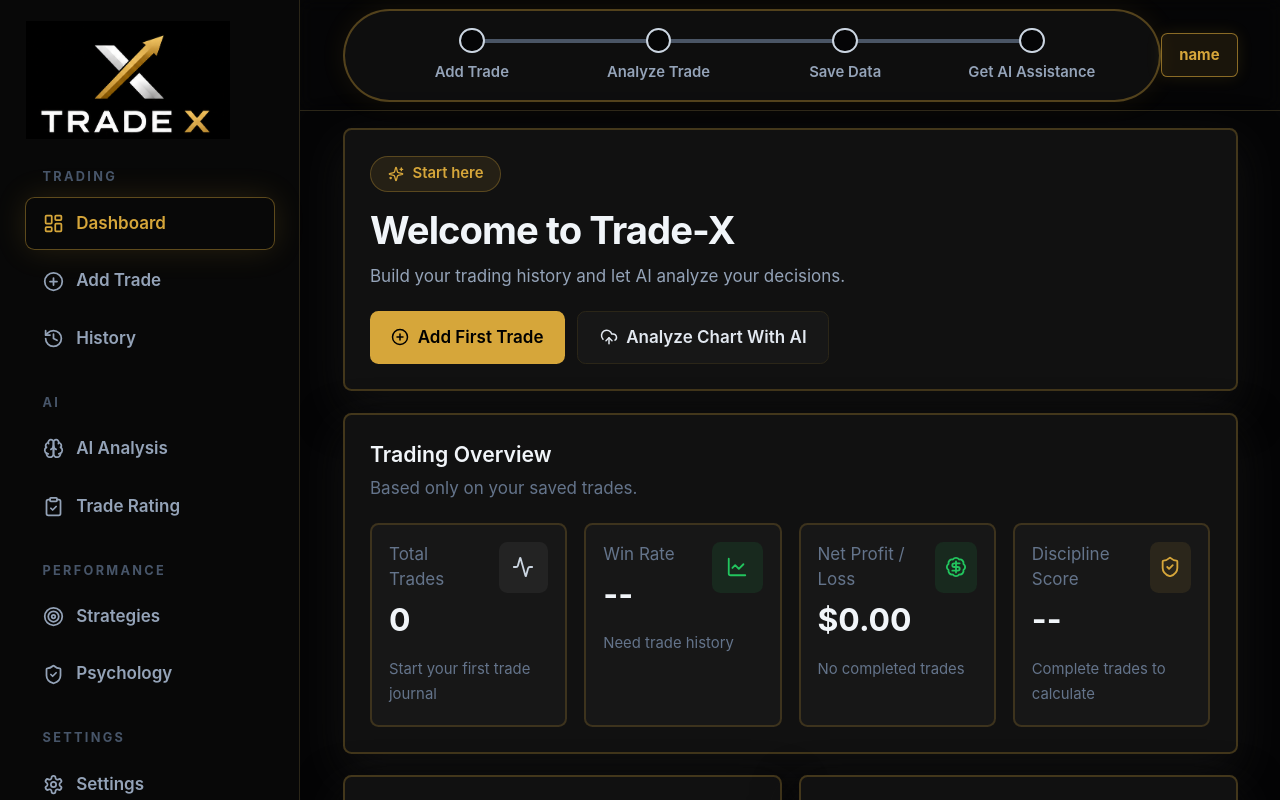
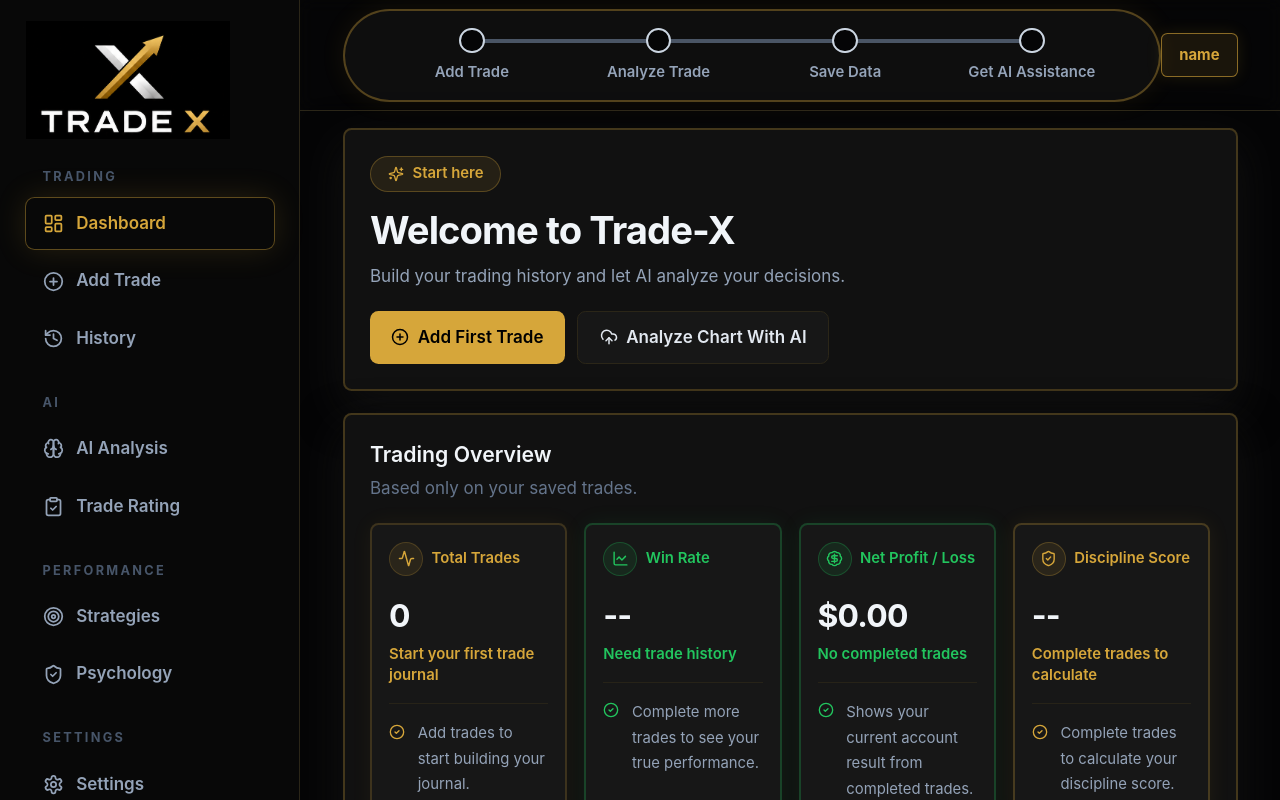
Before and after one commit to dev-ali-hassan/Trade-X, a React (Vite) app in the folder frontend/: page / in a window 1280 px wide. Both pictures are taken after typing "name@example.com", "Sample123" into the empty fields and a click on the button "Login". Shown: the top 800 px of the page. Built offline with nearby package versions, Linux system fonts and the light colour scheme.

Commit message:
Polish dashboard insight cards

```diff
--- a/frontend/src/pages/Dashboard.tsx
+++ b/frontend/src/pages/Dashboard.tsx
@@ -281,25 +281,60 @@
   tone?: "profit" | "loss" | "ai" | "neutral";
 }) {
   const colors = {
-    profit: "text-profit bg-profit/10",
-    loss: "text-loss bg-loss/10",
-    ai: "text-ai bg-ai/10",
-    neutral: "text-slate-300 bg-white/5"
+    profit: {
+      text: "text-profit",
+      bg: "bg-profit/10",
+      border: "border-profit/25",
+      glow: "shadow-[0_0_22px_rgba(34,197,94,0.08)]"
+    },
+    loss: {
+      text: "text-loss",
+      bg: "bg-loss/10",
+      border: "border-loss/25",
+      glow: "shadow-[0_0_22px_rgba(239,68,68,0.08)]"
+    },
+    ai: {
+      text: "text-ai",
+      bg: "bg-ai/10",
+      border: "border-ai/25",
+      glow: "shadow-[0_0_22px_rgba(224,178,51,0.08)]"
+    },
+    neutral: {
+      text: "text-ai",
+      bg: "bg-ai/10",
+      border: "border-ai/20",
+      glow: "shadow-[0_0_22px_rgba(224,178,51,0.06)]"
+    }
   };
+  const color = colors[tone];
+
   return (
-    <div className="rounded-lg border-2 border-ai/20 bg-panelSoft p-4 transition hover:-translate-y-0.5 hover:border-ai/40">
-      <div className="flex items-start justify-between gap-3">
-        <div>
-          <p className="text-base text-slate-500">{label}</p>
-          <p className="mt-2 text-3xl font-bold">{value}</p>
+    <div className={`rounded-lg border-2 ${color.border} bg-panelSoft p-4 transition hover:-translate-y-0.5 hover:border-ai/45 ${color.glow}`}>
+      <div className="flex items-center gap-2">
+        <div className={`grid h-8 w-8 place-items-center rounded-full border ${color.border} ${color.bg} ${color.text}`}>
+          <Icon size={17} />
         </div>
-        <div className={`grid h-12 w-12 place-items-center rounded-lg ${colors[tone]}`}>
-          <Icon size={22} />
-        </div>
+        <p className={`text-sm font-semibold ${color.text}`}>{label}</p>
       </div>
-      <p className="mt-4 text-sm leading-6 text-slate-500">{helper}</p>
+
+      <p className="mt-5 text-3xl font-bold tracking-tight">{value}</p>
+      <p className={`mt-2 text-sm font-semibold ${color.text}`}>{helper}</p>
+
+      <div className="my-4 h-px bg-line/80" />
+
+      <div className="flex items-start gap-3 text-sm leading-6 text-slate-400">
+        <CheckCircle2 className={`mt-0.5 shrink-0 ${color.text}`} size={16} />
+        <p>{getCardInsight(label, value)}</p>
+      </div>
     </div>
   );
+}
+
+function getCardInsight(label: string, value: string) {
+  if (label === "Total Trades") return value === "0" ? "Add trades to start building your journal." : "Your journal is tracking real trade data.";
+  if (label === "Win Rate") return value === "--" ? "Complete more trades to see your true performance." : "Based on your saved completed trades.";
+  if (label === "Net Profit / Loss") return "Shows your current account result from completed trades.";
+  return value === "--" ? "Complete trades to calculate your discipline score." : "Keep following your trading rules consistently.";
 }
 
 function Metric({ title, value, tone }: { title: string; value: string | number; tone?: "profit" | "loss" }) {
```
